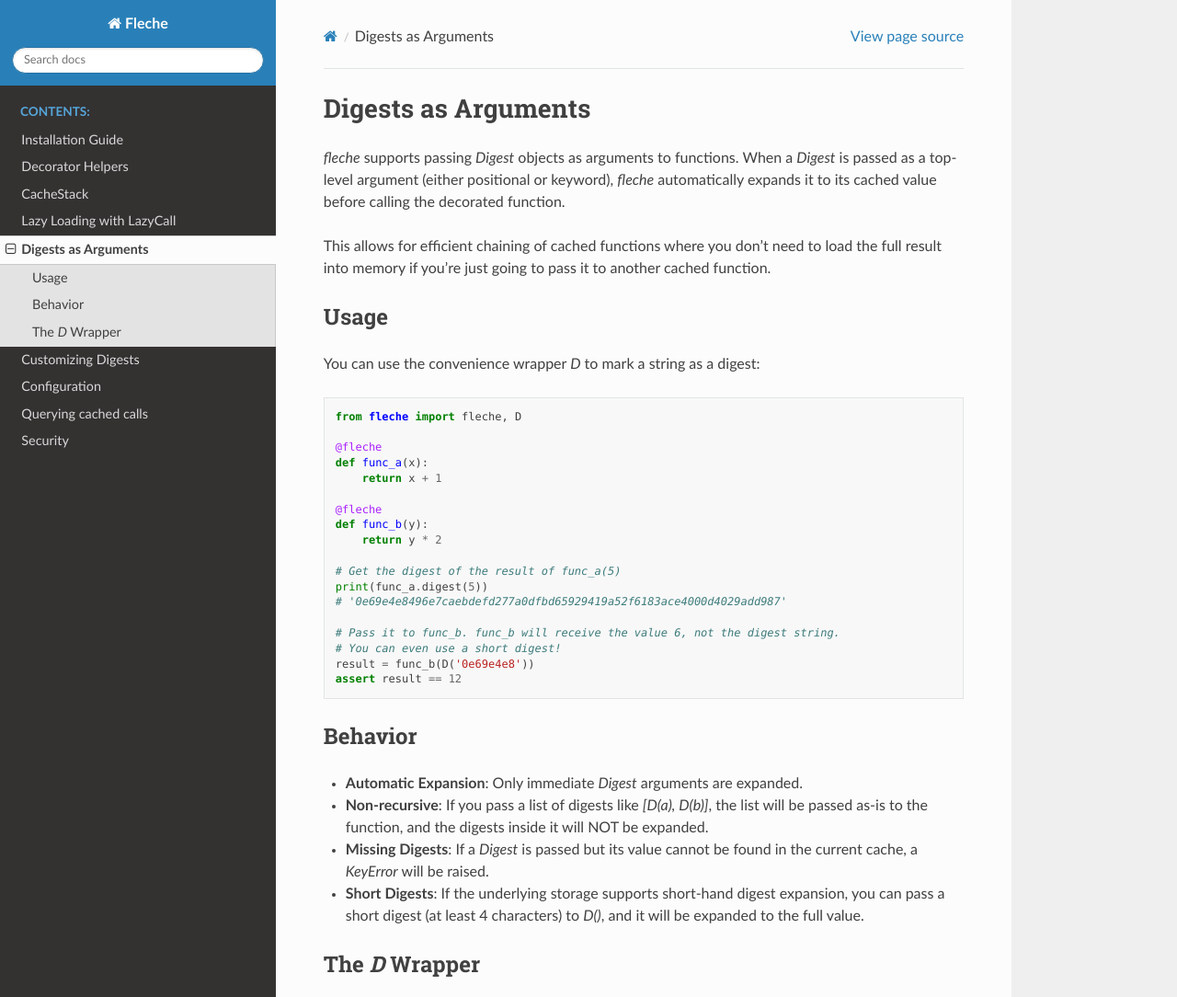
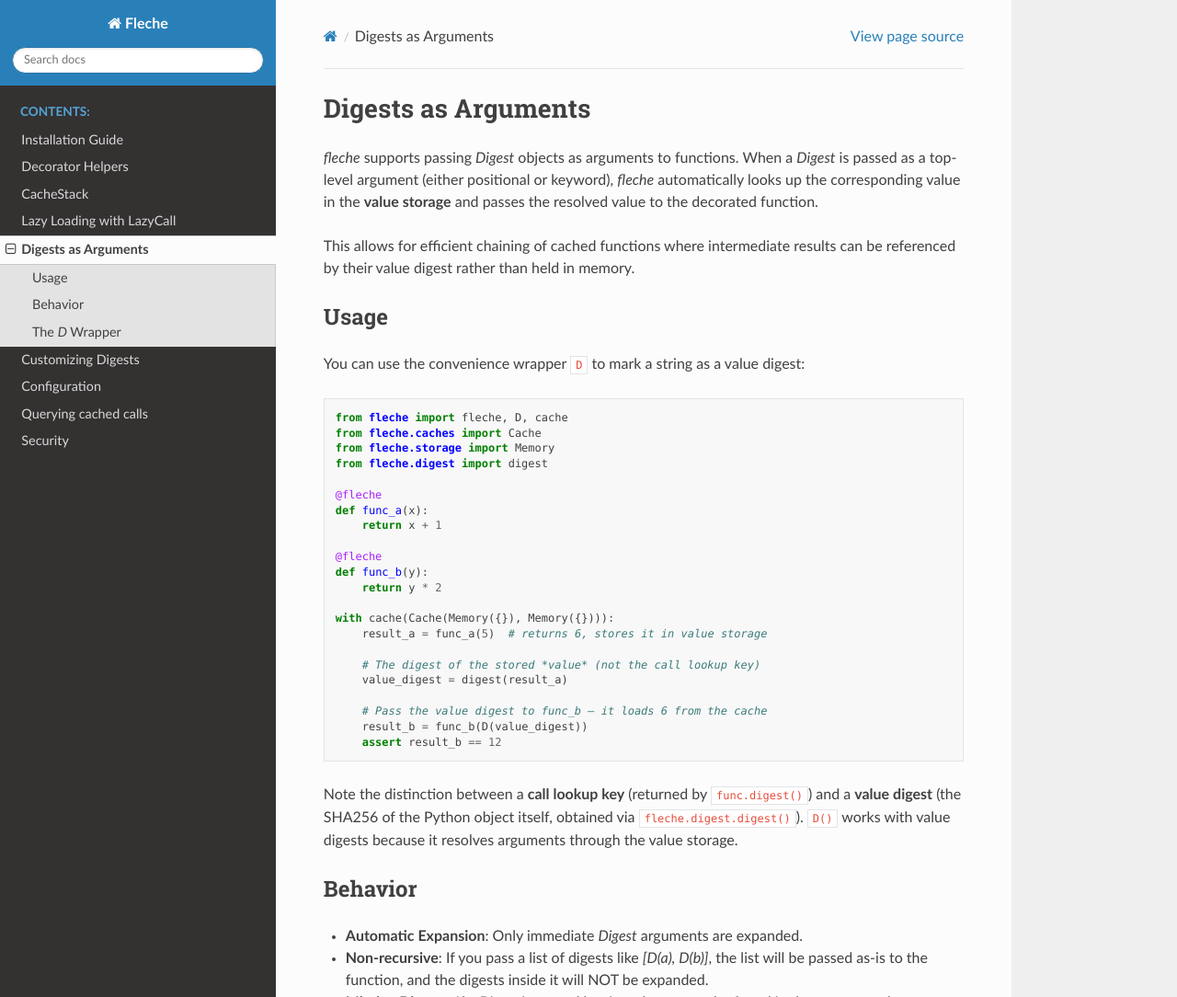
Before and after one commit to pmrv/fleche, a Sphinx documentation site: the page built from docs/digests_as_args.rst, in a window 1280 px wide and 1400 px high, cut to the strip 0-1084 px from the top of the window. Shown: the whole strip at 92% size. Built offline with Sphinx 7.4.7 and the Read the Docs theme 3.1.0, drawn with Linux system fonts in a browser that asks for light colours; pages that are not in the unit, such as notebooks, are missing from menus.

Commit message:
fix docs/digests_as_args.rst: correct broken code example
The example used func.digest() (call lookup key) with D(), but D()
expands value digests from the value storage, not call keys.  Rewrite
to use fleche.digest.digest() on the actual result value.

https://claude.ai/code/session_01KgxeytkH1Cw35sPT2SfmRL

```diff
--- a/docs/digests_as_args.rst
+++ b/docs/digests_as_args.rst
@@ -1,18 +1,21 @@
 Digests as Arguments
 ====================
 
-`fleche` supports passing `Digest` objects as arguments to functions. When a `Digest` is passed as a top-level argument (either positional or keyword), `fleche` automatically expands it to its cached value before calling the decorated function.
+`fleche` supports passing `Digest` objects as arguments to functions. When a `Digest` is passed as a top-level argument (either positional or keyword), `fleche` automatically looks up the corresponding value in the **value storage** and passes the resolved value to the decorated function.
 
-This allows for efficient chaining of cached functions where you don't need to load the full result into memory if you're just going to pass it to another cached function.
+This allows for efficient chaining of cached functions where intermediate results can be referenced by their value digest rather than held in memory.
 
 Usage
 -----
 
-You can use the convenience wrapper `D` to mark a string as a digest:
+You can use the convenience wrapper ``D`` to mark a string as a value digest:
 
 .. code-block:: python
 
-    from fleche import fleche, D
+    from fleche import fleche, D, cache
+    from fleche.caches import Cache
+    from fleche.storage import Memory
+    from fleche.digest import digest
 
     @fleche
     def func_a(x):
@@ -22,14 +25,17 @@ You can use the convenience wrapper `D` to mark a string as a digest:
     def func_b(y):
         return y * 2
 
-    # Get the digest of the result of func_a(5)
-    print(func_a.digest(5))
-    # '0e69e4e8496e7caebdefd277a0dfbd65929419a52f6183ace4000d4029add987'
+    with cache(Cache(Memory({}), Memory({}))):
+        result_a = func_a(5)  # returns 6, stores it in value storage
 
-    # Pass it to func_b. func_b will receive the value 6, not the digest string.
-    # You can even use a short digest!
-    result = func_b(D('0e69e4e8'))
-    assert result == 12
+        # The digest of the stored *value* (not the call lookup key)
+        value_digest = digest(result_a)
+
+        # Pass the value digest to func_b — it loads 6 from the cache
+        result_b = func_b(D(value_digest))
+        assert result_b == 12
+
+Note the distinction between a **call lookup key** (returned by ``func.digest()``) and a **value digest** (the SHA256 of the Python object itself, obtained via ``fleche.digest.digest()``). ``D()`` works with value digests because it resolves arguments through the value storage.
 
 Behavior
 --------
```
